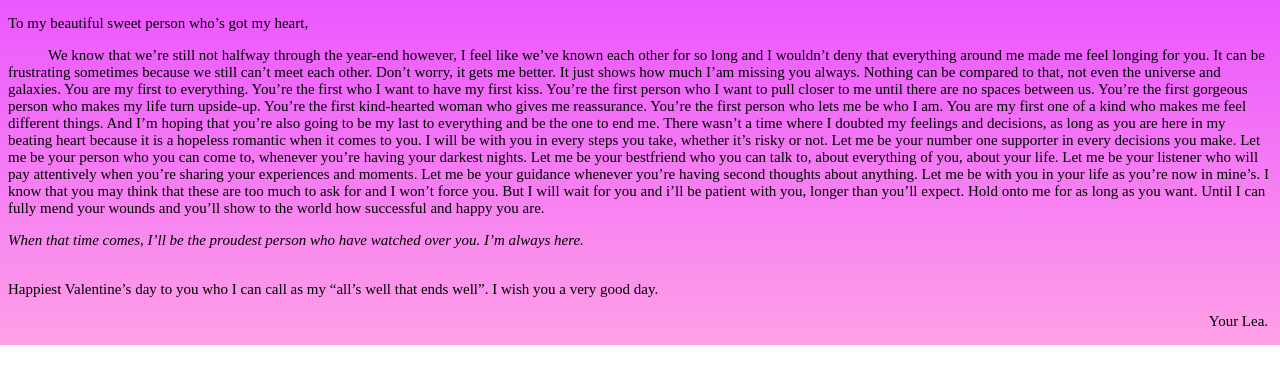
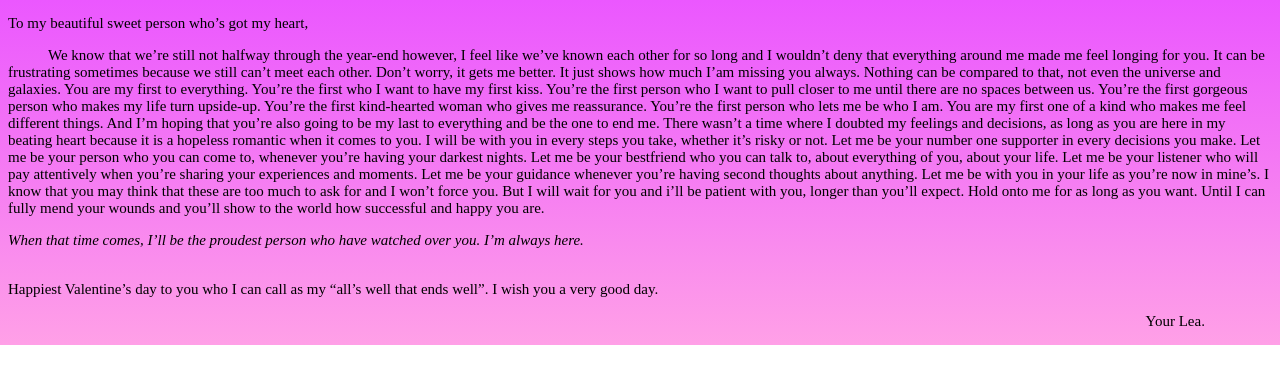
Before and after one commit to taekima/J, a plain HTML site: page index.html in a window 1280 px wide. Drawn offline with Linux system fonts and the light colour scheme.

Commit message:
Update index.html

```diff
--- a/index.html
+++ b/index.html
@@ -27,7 +27,7 @@ p {
 }
 
 .lea {
-    margin-left: 95%;
+    margin-left: 90%;
 }
 
 
```
